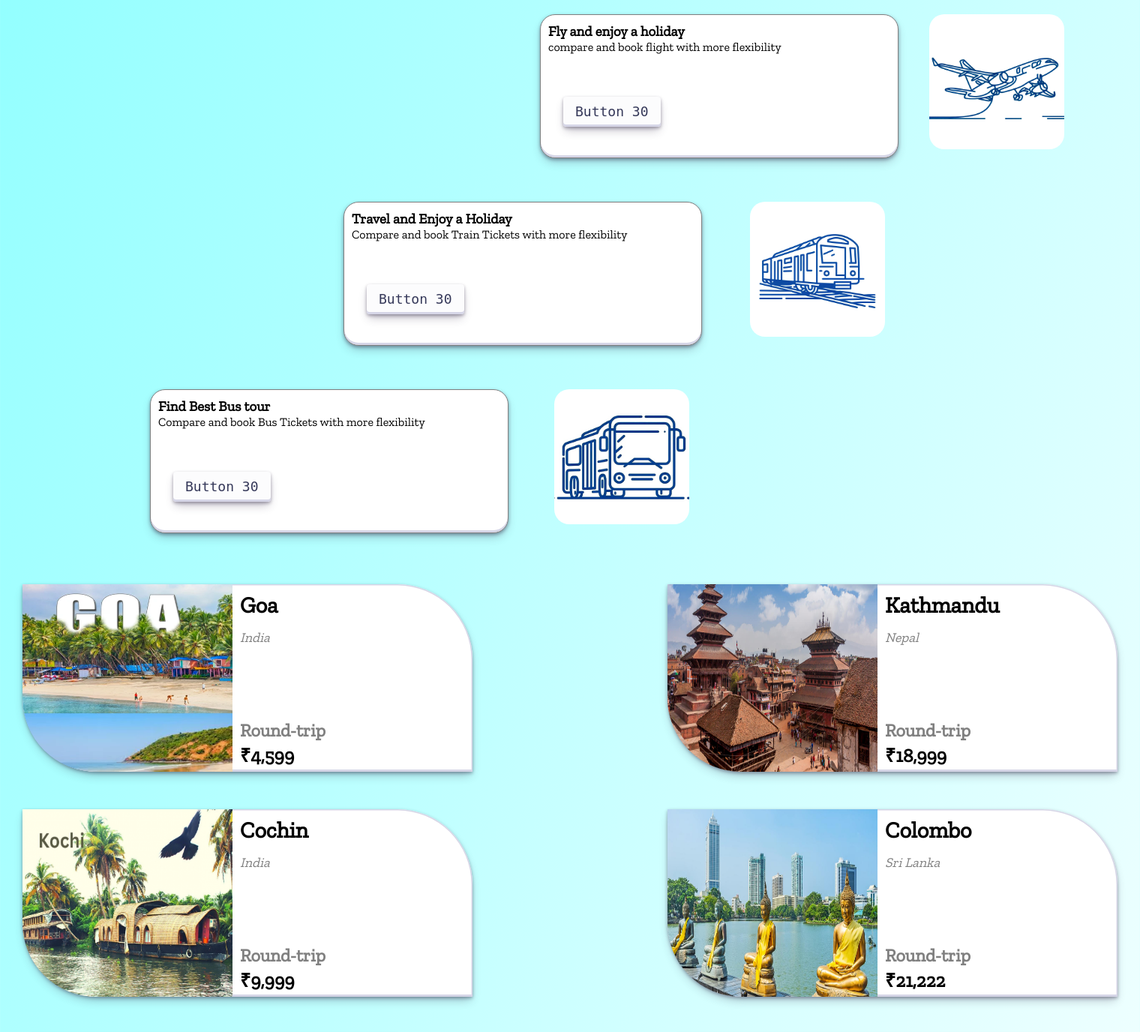
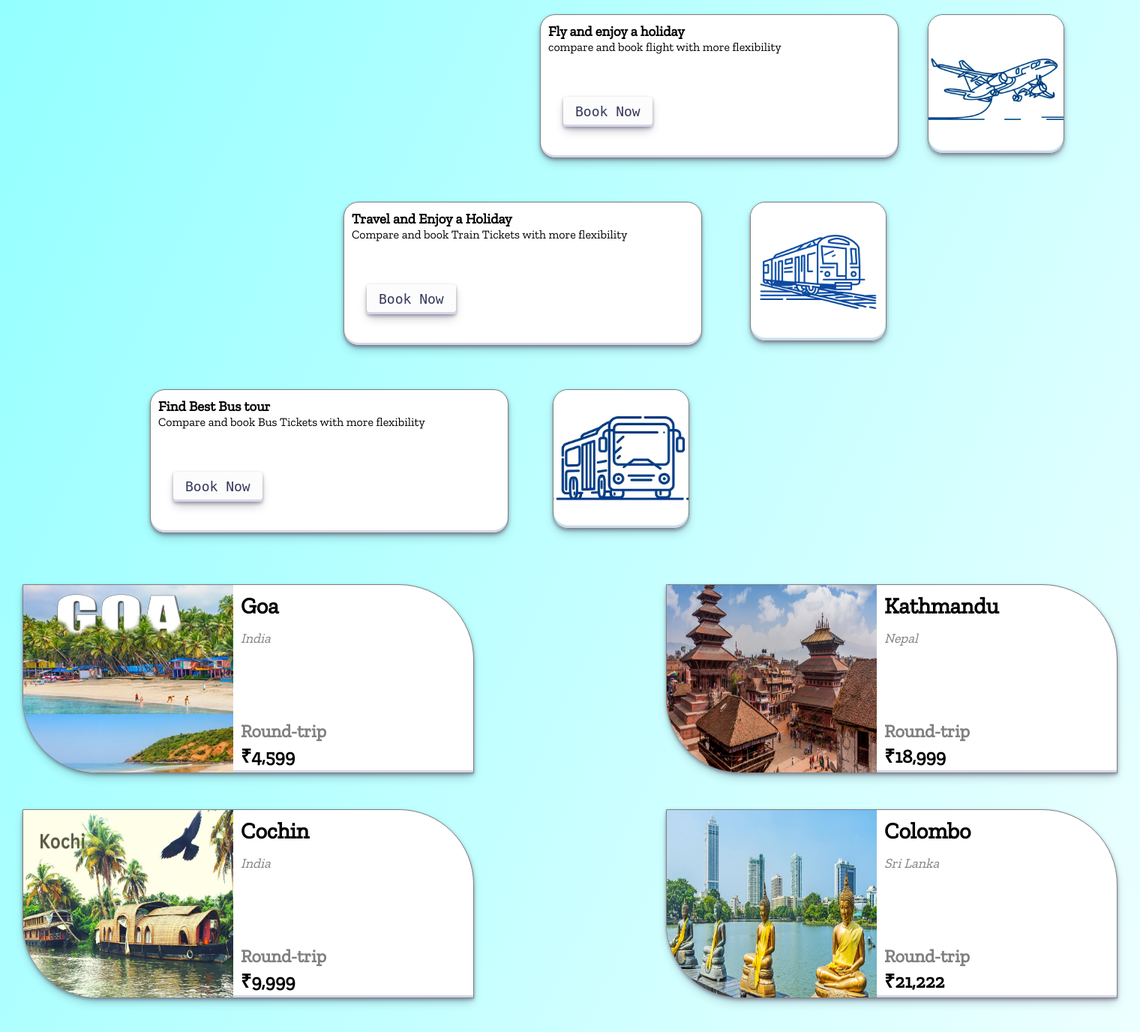
Before and after one commit to wtprojectttt/bookkaro, a PHP site: page /main.html in a window 1520 px wide. Shown: the part 751-2127 px from the top of the page at 75% size. Run offline with PHP 8.4, Linux system fonts and the light colour scheme.

Commit message:
semi final

```diff
--- a/main.css
+++ b/main.css
@@ -163,6 +163,9 @@ body{
 .plane{
     position: absolute;
     right: 100px;
+    box-shadow: rgba(45, 35, 66, 0.4) 0 2px 4px,rgba(45, 35, 66, 0.3) 0 7px 13px -3px,#D6D6E7 0 -3px 0 inset;
+    border-radius: 20px;
+    border: 1px gray solid;
 }
 
 .trainn{
@@ -187,6 +190,9 @@ body{
 .train{
     position: absolute;
     left: 1000px;
+    box-shadow: rgba(45, 35, 66, 0.4) 0 2px 4px,rgba(45, 35, 66, 0.3) 0 7px 13px -3px,#D6D6E7 0 -3px 0 inset;
+    border-radius: 20px;
+    border: 1px gray solid;
 }
 
 .buss{
@@ -211,6 +217,9 @@ body{
 .bus{
     position: absolute;
     right: 600px;
+    box-shadow: rgba(45, 35, 66, 0.4) 0 2px 4px,rgba(45, 35, 66, 0.3) 0 7px 13px -3px,#D6D6E7 0 -3px 0 inset;
+    border-radius: 20px;
+    border: 1px gray solid;
 }
 
 .carr{
@@ -421,6 +430,8 @@ p {
     height: 50px;
     font-size: 60px;
     color: white;
+    box-shadow: rgba(45, 35, 66, 0.4) 0 2px 4px,rgba(45, 35, 66, 0.3) 0 7px 13px -3px,#D6D6E7 0 -3px 0 inset;
+    border: 1px gray solid;
 }
 
 .emptyPlane {
@@ -456,11 +467,12 @@ p {
     height: 250px;
     margin-top: 60px;
     left: 30px;
-    border: #000000;
+    box-shadow: rgba(45, 35, 66, 0.4) 0 2px 4px,rgba(45, 35, 66, 0.3) 0 7px 13px -3px,#D6D6E7 0 -3px 0 inset;
+    border: 1px gray solid;
     border-top-right-radius: 100px;
     border-bottom-left-radius: 100px;
     background: #fff;
-    box-shadow: #D6D6E7 0 0 0 1.5px inset, rgba(45, 35, 66, 0.4) 0 2px 4px, rgba(45, 35, 66, 0.3) 0 7px 13px -3px, #D6D6E7 0 -3px 0 inset;
+    /* box-shadow: #D6D6E7 0 0 0 1.5px inset, rgba(45, 35, 66, 0.4) 0 2px 4px, rgba(45, 35, 66, 0.3) 0 7px 13px -3px, #D6D6E7 0 -3px 0 inset; */
 }
 
 .goa img{
@@ -479,7 +491,8 @@ p {
     border-top-right-radius: 100px;
     border-bottom-left-radius: 100px;
     background: #fff;
-    box-shadow: #D6D6E7 0 0 0 1.5px inset, rgba(45, 35, 66, 0.4) 0 2px 4px, rgba(45, 35, 66, 0.3) 0 7px 13px -3px, #D6D6E7 0 -3px 0 inset;
+    box-shadow: rgba(45, 35, 66, 0.4) 0 2px 4px,rgba(45, 35, 66, 0.3) 0 7px 13px -3px,#D6D6E7 0 -3px 0 inset;
+    border: 1px gray solid;
 }
 
 .kathmandu img{
@@ -497,7 +510,8 @@ p {
     border-top-right-radius: 100px;
     border-bottom-left-radius: 100px;
     background: #fff;
-    box-shadow: #D6D6E7 0 0 0 1.5px inset, rgba(45, 35, 66, 0.4) 0 2px 4px, rgba(45, 35, 66, 0.3) 0 7px 13px -3px, #D6D6E7 0 -3px 0 inset;
+    box-shadow: rgba(45, 35, 66, 0.4) 0 2px 4px,rgba(45, 35, 66, 0.3) 0 7px 13px -3px,#D6D6E7 0 -3px 0 inset;
+    border: 1px gray solid;
 }
 
 .cochin img{
@@ -515,7 +529,8 @@ p {
     border-top-right-radius: 100px;
     border-bottom-left-radius: 100px;
     background: #fff;
-    box-shadow: #D6D6E7 0 0 0 1.5px inset, rgba(45, 35, 66, 0.4) 0 2px 4px, rgba(45, 35, 66, 0.3) 0 7px 13px -3px, #D6D6E7 0 -3px 0 inset;
+    box-shadow: rgba(45, 35, 66, 0.4) 0 2px 4px,rgba(45, 35, 66, 0.3) 0 7px 13px -3px,#D6D6E7 0 -3px 0 inset;
+    border: 1px gray solid;
 }
 
 .colombo img{
@@ -533,7 +548,8 @@ p {
     border-top-right-radius: 100px;
     border-bottom-left-radius: 100px;
     background: #fff;
-    box-shadow: #D6D6E7 0 0 0 1.5px inset, rgba(45, 35, 66, 0.4) 0 2px 4px, rgba(45, 35, 66, 0.3) 0 7px 13px -3px, #D6D6E7 0 -3px 0 inset;
+    box-shadow: rgba(45, 35, 66, 0.4) 0 2px 4px,rgba(45, 35, 66, 0.3) 0 7px 13px -3px,#D6D6E7 0 -3px 0 inset;
+    border: 1px gray solid;
 }
 
 .zurich img{
@@ -551,9 +567,9 @@ p {
     border-top-right-radius: 100px;
     border-bottom-left-radius: 100px;
     background: #fff;
-    box-shadow: #D6D6E7 0 0 0 1.5px inset, rgba(45, 35, 66, 0.4) 0 2px 4px, rgba(45, 35, 66, 0.3) 0 7px 13px -3px, #D6D6E7 0 -3px 0 inset;
+    box-shadow: rgba(45, 35, 66, 0.4) 0 2px 4px,rgba(45, 35, 66, 0.3) 0 7px 13px -3px,#D6D6E7 0 -3px 0 inset;
+    border: 1px gray solid;
 }
-
 .mauritius img{
     width: 280px;
     height: 250px;
--- a/main.html
+++ b/main.html
@@ -51,7 +51,7 @@
                     <p>
                         compare and book flight with more flexibility
                     </p><br><br><br>
-                    <div class="botton"><button class="button0" role="button">Button 30</button></div>
+                    <div class="botton"><button class="button0" role="button">Book Now</button></div>
                 </div>
 
                 <div class="emptyPlane">
@@ -75,7 +75,7 @@
                     <p>
                         Compare and book Train Tickets with more flexibility
                     </p><br><br><br>
-                    <div class="botton"><button class="button0" role="button">Button 30</button></div>
+                    <div class="botton"><button class="button0" role="button">Book Now</button></div>
                 </div>
 
                 <div class="emptyTrain">
@@ -96,7 +96,7 @@
                     <p>
                         Compare and book Bus Tickets with more flexibility
                     </p><br><br><br>
-                    <div class="botton"><button class="button0" role="button">Button 30</button></div>
+                    <div class="botton"><button class="button0" role="button">Book Now</button></div>
                 </div>
 
                 <div class="emptyBus">
```
